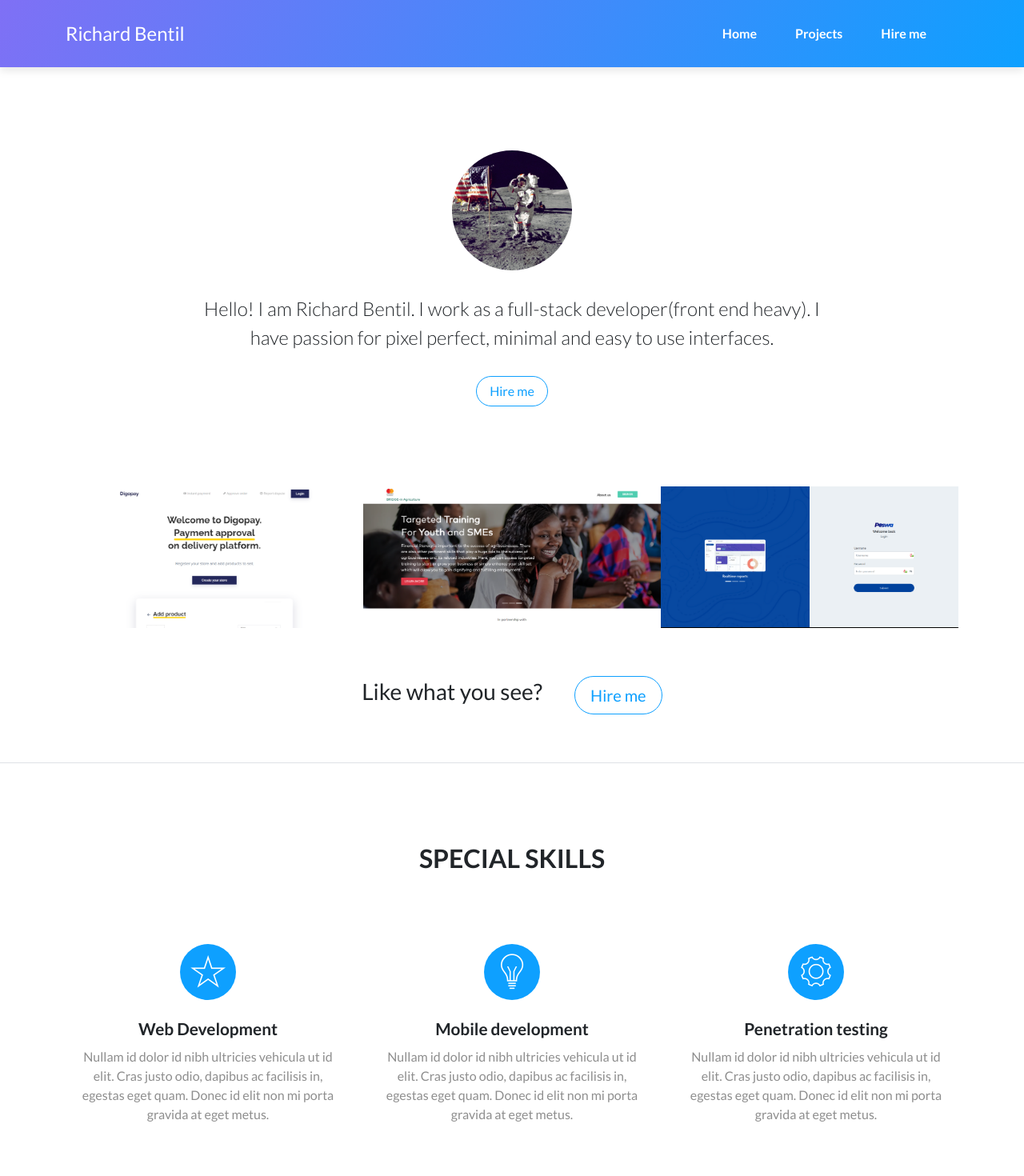
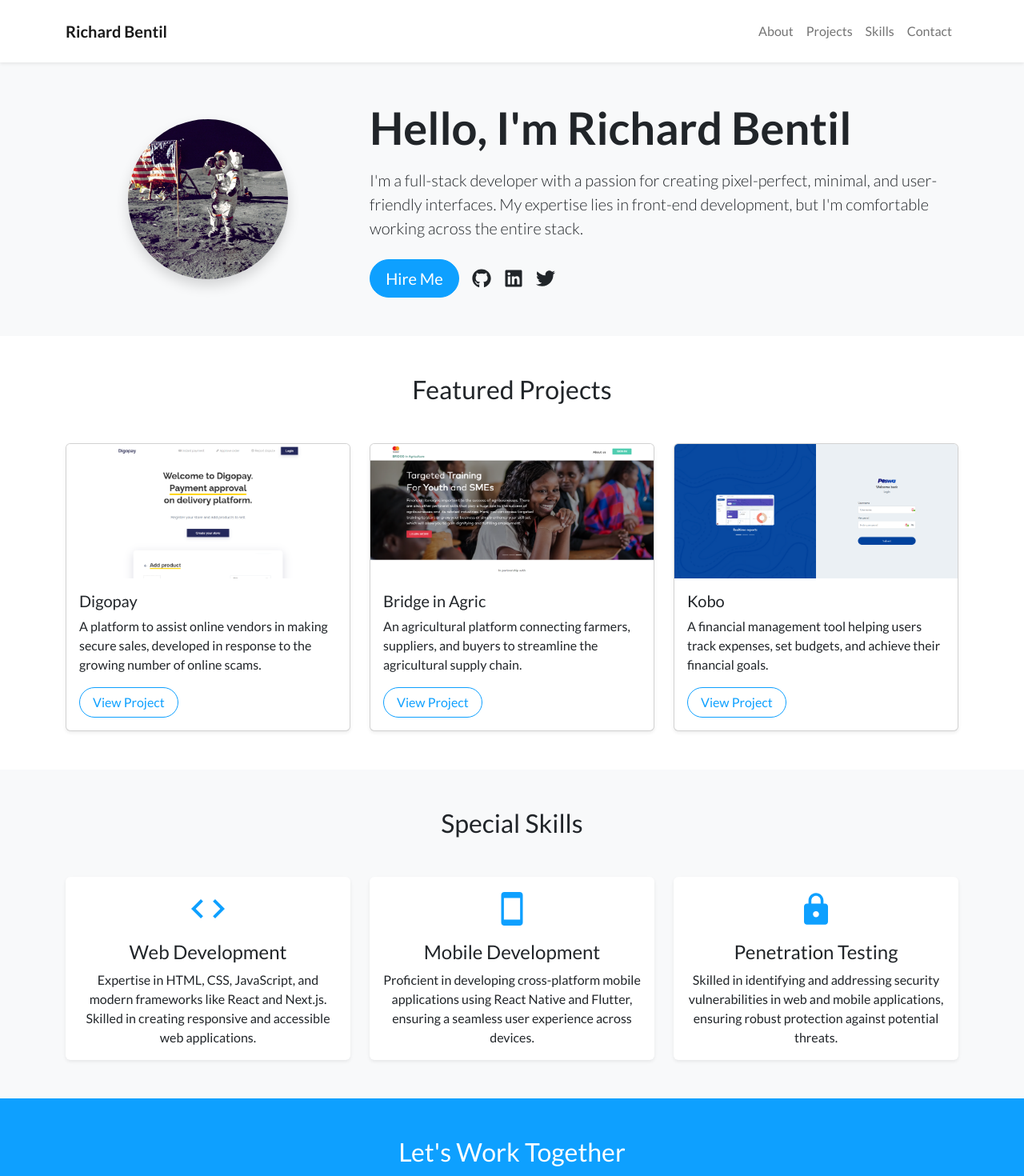
Before and after one commit to richardbentil/richardbentil, a Next.js app: page / in a window 1280 px wide. Shown: the top 1470 px of the page at 80% size. Built offline with nearby package versions, Linux system fonts and the light colour scheme.

Commit message:
redesign the landing page and design the hire-me page

```diff
--- a/package.json
+++ b/package.json
@@ -13,6 +13,7 @@
     "next": "14.2.3",
     "react": "^18",
     "react-dom": "^18",
+    "react-icons": "^5.3.0",
     "sass": "^1.77.4"
   },
   "devDependencies": {
--- a/pages/index.tsx
+++ b/pages/index.tsx
@@ -1,154 +1,151 @@
-import Layout from "@/components/layout";
 import Head from "next/head";
 import Link from "next/link";
+import { FaGithub, FaLinkedin, FaTwitter } from 'react-icons/fa';
+import { IoMdCode, IoMdPhonePortrait, IoMdLock } from 'react-icons/io';
 
 export default function Home() {
   return (
-    <Layout>
+    <div className="bg-light">
       <Head>
-        <title>Richard Bentil</title>
-        <meta name="description" content="Richard Bentil Oline portfolio" />
+        <title>Richard Bentil - Full Stack Developer</title>
+        <meta name="description" content="Richard Bentil's online portfolio - Full Stack Developer specializing in front-end development" />
         <meta name="viewport" content="width=device-width, initial-scale=1" />
         <link rel="icon" href="/favicon.ico" />
       </Head>
-      <main className="page lanidng-page">
-        <section className="portfolio-block block-intro">
+
+      <nav className="navbar navbar-expand-lg navbar-light bg-white shadow-sm">
         <div className="container">
-            <div
-              className="avatar"
-              style={{ backgroundImage: `url('/img/avatars/avatar.jpg')` }}
-            ></div>
-            <div className="about-me">
-              <p>
-                Hello! I am Richard Bentil. I work as a full-stack
-                developer(front end heavy). I have passion for pixel perfect,
-                minimal and easy to use interfaces.
-              </p>
-              <Link className="btn btn-outline-primary" role="button" href="/hire-me">
-                Hire me
-              </Link>
+          <Link href="/" className="navbar-brand fw-bold">Richard Bentil</Link>
+          <button className="navbar-toggler" type="button" data-bs-toggle="collapse" data-bs-target="#navbarNav" aria-controls="navbarNav" aria-expanded="false" aria-label="Toggle navigation">
+            <span className="navbar-toggler-icon"></span>
+          </button>
+          <div className="collapse navbar-collapse" id="navbarNav">
+            <ul className="navbar-nav ms-auto">
+              <li className="nav-item">
+                <Link href="#about" className="nav-link">About</Link>
+              </li>
+              <li className="nav-item">
+                <Link href="#projects" className="nav-link">Projects</Link>
+              </li>
+              <li className="nav-item">
+                <Link href="#skills" className="nav-link">Skills</Link>
+              </li>
+              <li className="nav-item">
+                <Link href="#contact" className="nav-link">Contact</Link>
+              </li>
+            </ul>
           </div>
         </div>
-        </section>
-        <section className="portfolio-block photography">
+      </nav>
+
+      <main>
+        <section id="about" className="py-5">
           <div className="container">
-            <div className="row g-0">
-              <div className="col-md-6 col-lg-4 item zoom-on-hover">
-                <a href="https://digopay.io" target="_blank">
-                  <img className="img-fluid image" src="/img/nature/digo.png" />
-                </a>
+            <div className="row align-items-center">
+              <div className="col-md-4 text-center mb-4 mb-md-0">
+                <img src="/img/avatars/avatar.jpg" alt="Richard Bentil" className="rounded-circle img-fluid shadow" style={{width: '200px', height: '200px', objectFit: 'cover'}} />
               </div>
-              <div className="col-md-6 col-lg-4 item zoom-on-hover">
-                <a
-                  href="https://bridgeinagric.com"
-                  data-bs-target="bridgeinagric.com"
-                  target="_blank"
-                >
-                  <img className="img-fluid image" src="/img/nature/bia.png" />
-                </a>
+              <div className="col-md-8">
+                <h1 className="display-4 fw-bold mb-3">Hello, {`I'm`} Richard Bentil</h1>
+                <p className="lead mb-4">{`I'm`} a full-stack developer with a passion for creating pixel-perfect, minimal, and user-friendly interfaces. My expertise lies in front-end development, but {`I'm`} comfortable working across the entire stack.</p>
+                <Link href="/hire-me" className="btn btn-primary btn-lg me-3">Hire Me</Link>
+                <div className="d-inline-block">
+                  <a href="https://github.com/richardbentil" target="_blank" rel="noopener noreferrer" className="text-dark me-3"><FaGithub size={24} /></a>
+                  <a href="https://linkedin.com/in/richardbentil" target="_blank" rel="noopener noreferrer" className="text-dark me-3"><FaLinkedin size={24} /></a>
+                  <a href="https://twitter.com/richardbentil" target="_blank" rel="noopener noreferrer" className="text-dark"><FaTwitter size={24} /></a>
                 </div>
-              <div className="col-md-6 col-lg-4 item zoom-on-hover">
-                <a href="https://kobo.peswa.finance" target="_blank">
-                  <img className="img-fluid image" src="/img/nature/kobo.png" />
-                </a>
               </div>
             </div>
           </div>
         </section>
-        <section className="portfolio-block call-to-action border-bottom">
+
+        <section id="projects" className="py-5 bg-white">
           <div className="container">
-            <div className="d-flex justify-content-center align-items-center content">
-              <h3>Like what you see?</h3>
-              <Link
-                href="/hire-me"
-                className="btn btn-outline-primary btn-lg"
-                type="button"
-              >
-                Hire me
-              </Link>
-            </div>
-          </div>
-        </section>
-        <section className="portfolio-block skills">
-          <div className="container">
-            <div className="heading">
-              <h2>Special Skills</h2>
-            </div>
-            <div className="row">
+            <h2 className="text-center mb-5">Featured Projects</h2>
+            <div className="row g-4">
               <div className="col-md-4">
-                <div className="card special-skill-item border-0">
-                  <div className="card-header bg-transparent border-0">
-                    <i className="icon ion-ios-star-outline"></i>
-                  </div>
+                <div className="card h-100 shadow-sm">
+                  <img src="/img/nature/digo.png" className="card-img-top" alt="Digopay" />
                   <div className="card-body">
-                    <h3 className="card-title">Web Development</h3>
-                    <p className="card-text">
-                      Nullam id dolor id nibh ultricies vehicula ut id elit.
-                      Cras justo odio, dapibus ac facilisis in, egestas eget
-                      quam. Donec id elit non mi porta gravida at eget metus.
-                    </p>
+                    <h5 className="card-title">Digopay</h5>
+                    <p className="card-text">A platform to assist online vendors in making secure sales, developed in response to the growing number of online scams.</p>
+                    <a href="https://digopay.io" target="_blank" rel="noopener noreferrer" className="btn btn-outline-primary">View Project</a>
                   </div>
                 </div>
               </div>
               <div className="col-md-4">
-                <div className="card special-skill-item border-0">
-                  <div className="card-header bg-transparent border-0">
-                    <i className="icon ion-ios-lightbulb-outline"></i>
-                  </div>
+                <div className="card h-100 shadow-sm">
+                  <img src="/img/nature/bia.png" className="card-img-top" alt="Bridge in Agric" />
                   <div className="card-body">
-                    <h3 className="card-title">Mobile development</h3>
-                    <p className="card-text">
-                      Nullam id dolor id nibh ultricies vehicula ut id elit.
-                      Cras justo odio, dapibus ac facilisis in, egestas eget
-                      quam. Donec id elit non mi porta gravida at eget metus.
-                    </p>
+                    <h5 className="card-title">Bridge in Agric</h5>
+                    <p className="card-text">An agricultural platform connecting farmers, suppliers, and buyers to streamline the agricultural supply chain.</p>
+                    <a href="https://bridgeinagric.com" target="_blank" rel="noopener noreferrer" className="btn btn-outline-primary">View Project</a>
                   </div>
                 </div>
               </div>
               <div className="col-md-4">
-                <div className="card special-skill-item border-0">
-                  <div className="card-header bg-transparent border-0">
-                    <i className="icon ion-ios-gear-outline"></i>
-                  </div>
+                <div className="card h-100 shadow-sm">
+                  <img src="/img/nature/kobo.png" className="card-img-top" alt="Kobo" />
                   <div className="card-body">
-                    <h3 className="card-title">Penetration testing</h3>
-                    <p className="card-text">
-                      Nullam id dolor id nibh ultricies vehicula ut id elit.
-                      Cras justo odio, dapibus ac facilisis in, egestas eget
-                      quam. Donec id elit non mi porta gravida at eget metus.
-                    </p>
+                    <h5 className="card-title">Kobo</h5>
+                    <p className="card-text">A financial management tool helping users track expenses, set budgets, and achieve their financial goals.</p>
+                    <a href="https://kobo.peswa.finance" target="_blank" rel="noopener noreferrer" className="btn btn-outline-primary">View Project</a>
                   </div>
                 </div>
               </div>
             </div>
           </div>
         </section>
-      </main>
-      <section className="portfolio-block website gradient">
+
+        <section id="skills" className="py-5">
           <div className="container">
-          <div className="row align-items-center">
-            <div className="col-md-12 col-lg-5 offset-lg-1 text">
-              <h3>Startup Project</h3>
-              <p>
-                Digopay is a subsidiary of Digogh, and our primary service is to
-                assist online vendors in making sales. We developed this product
-                in response to the growing number of online scams
-              </p>
+            <h2 className="text-center mb-5">Special Skills</h2>
+            <div className="row g-4">
+              <div className="col-md-4">
+                <div className="card h-100 border-0 shadow-sm">
+                  <div className="card-body text-center">
+                    <IoMdCode size={48} className="text-primary mb-3" />
+                    <h3 className="card-title h4">Web Development</h3>
+                    <p className="card-text">Expertise in HTML, CSS, JavaScript, and modern frameworks like React and Next.js. Skilled in creating responsive and accessible web applications.</p>
                   </div>
-            <div className="col-md-12 col-lg-5">
-              <div className="portfolio-laptop-mockup">
-                <div className="screen">
-                  <div
-                    className="screen-content"
-                    style={{ backgroundImage: `url("/img/nature/digo.png")` }}
-                  ></div>
                 </div>
-                <div className="keyboard"></div>
+              </div>
+              <div className="col-md-4">
+                <div className="card h-100 border-0 shadow-sm">
+                  <div className="card-body text-center">
+                    <IoMdPhonePortrait size={48} className="text-primary mb-3" />
+                    <h3 className="card-title h4">Mobile Development</h3>
+                    <p className="card-text">Proficient in developing cross-platform mobile applications using React Native and Flutter, ensuring a seamless user experience across devices.</p>
+                  </div>
+                </div>
+              </div>
+              <div className="col-md-4">
+                <div className="card h-100 border-0 shadow-sm">
+                  <div className="card-body text-center">
+                    <IoMdLock size={48} className="text-primary mb-3" />
+                    <h3 className="card-title h4">Penetration Testing</h3>
+                    <p className="card-text">Skilled in identifying and addressing security vulnerabilities in web and mobile applications, ensuring robust protection against potential threats.</p>
+                  </div>
                 </div>
               </div>
             </div>
           </div>
         </section>
-    </Layout>
+
+        <section id="contact" className="py-5 bg-primary text-white">
+          <div className="container text-center">
+            <h2 className="mb-4">{`Let's`} Work Together</h2>
+            <p className="lead mb-4">{`I'm`} always open to new opportunities and exciting projects.</p>
+            <Link href="/hire-me" className="btn btn-light btn-lg">Get in Touch</Link>
+          </div>
+        </section>
+      </main>
+
+      <footer className="bg-dark text-white py-4">
+        <div className="container text-center">
+          <p>&copy; {new Date().getFullYear()} Richard Bentil. All rights reserved.</p>
+        </div>
+      </footer>
+    </div>
   );
 }
```
Also changed, not shown: pages/hire-me.tsx (+162 -4 lines), 1 other file (tests, documents, lock files or other folders). Lines whose indentation alone changed are shown as unchanged.
